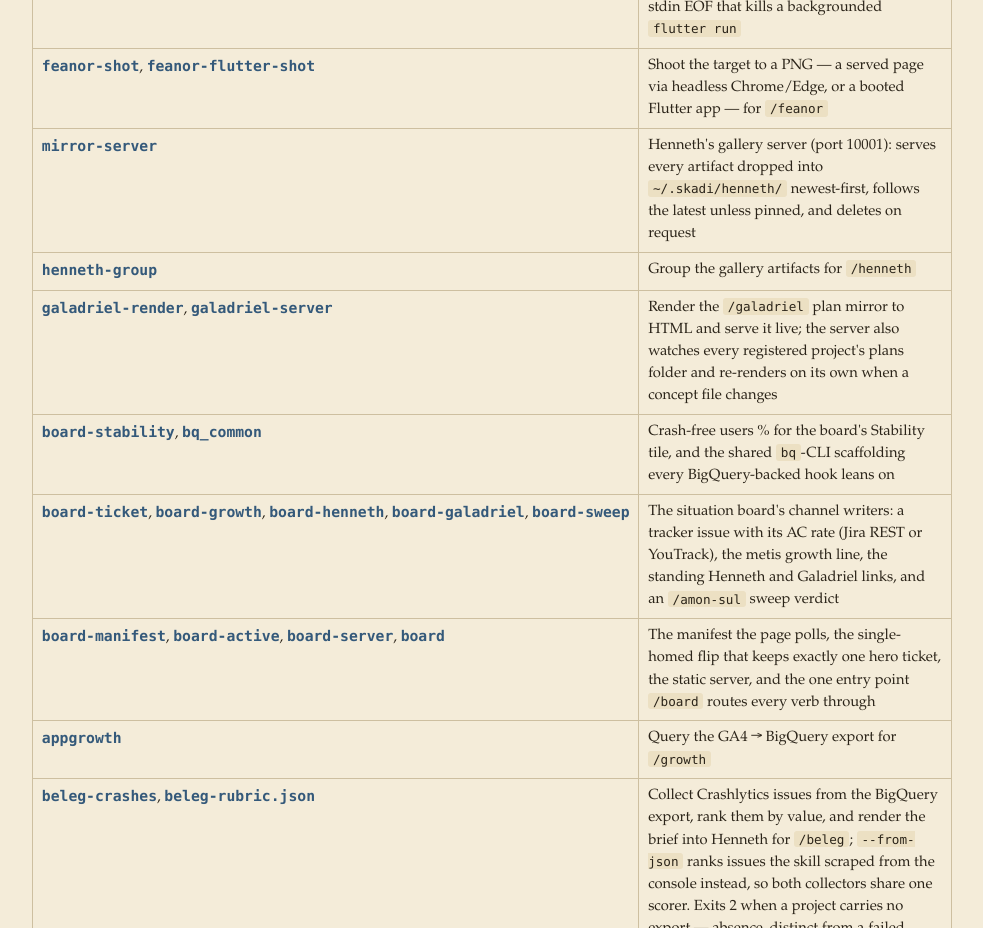
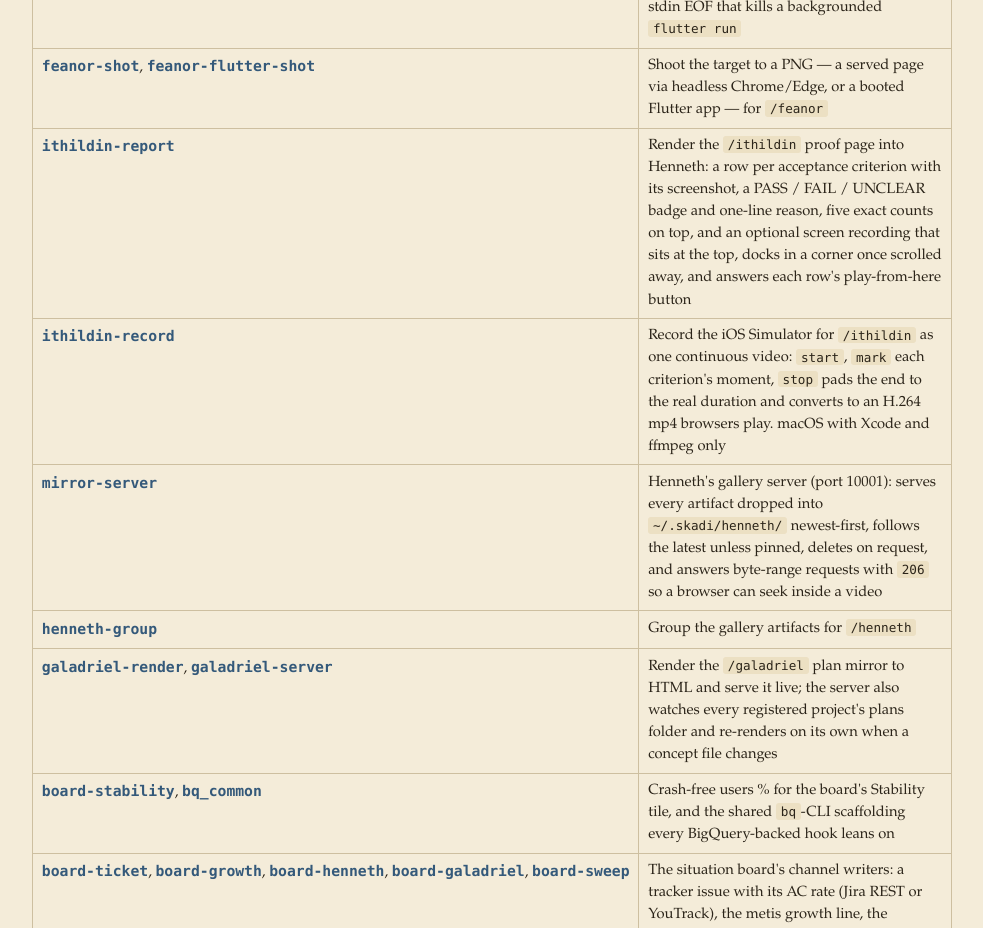
Before and after one commit to LarryHsiao/Skadi, a plain HTML site: page handbook/hooks.html in a window 1280 px wide. Shown: the part 6540-7468 px from the top of the page, without its empty margins (148-1131 px from the left). Drawn offline with Linux system fonts and the light colour scheme.

Commit message:
Bring the handbook and the /ithildin description up to date with the skill
The skill's front matter spoke only of screenshots and verdicts. Its
description and purpose now cover the optional iOS Simulator recording, the
per-criterion play-from-here buttons and the player that docks in a corner, so
the skills cheatsheet card says what the skill does.

Chapter VI of the handbook is regenerated: /ithildin joins the FORGE lane and
the standalone lists in both languages. It had fallen out of step with the
skills tree, so fellowship_graph.py --check and its test were failing.

Chapter IX gains rows for ithildin-report and ithildin-record, and the
mirror-server row now says it answers byte-range requests with 206 so a browser
can seek inside a video.

Co-Authored-By: Claude Sonnet 5.5 <noreply@anthropic.com>

```diff
--- a/handbook/hooks.html
+++ b/handbook/hooks.html
@@ -354,8 +354,16 @@
             <td>Shoot the target to a PNG — a served page via headless Chrome/Edge, or a booted Flutter app — for <code>/feanor</code></td>
           </tr>
           <tr>
+            <td><span class="name">ithildin-report</span></td>
+            <td>Render the <code>/ithildin</code> proof page into Henneth: a row per acceptance criterion with its screenshot, a PASS / FAIL / UNCLEAR badge and one-line reason, five exact counts on top, and an optional screen recording that sits at the top, docks in a corner once scrolled away, and answers each row's play-from-here button</td>
+          </tr>
+          <tr>
+            <td><span class="name">ithildin-record</span></td>
+            <td>Record the iOS Simulator for <code>/ithildin</code> as one continuous video: <code>start</code>, <code>mark</code> each criterion's moment, <code>stop</code> pads the end to the real duration and converts to an H.264 mp4 browsers play. macOS with Xcode and ffmpeg only</td>
+          </tr>
+          <tr>
             <td><span class="name">mirror-server</span></td>
-            <td>Henneth's gallery server (port 10001): serves every artifact dropped into <code>~/.skadi/henneth/</code> newest-first, follows the latest unless pinned, and deletes on request</td>
+            <td>Henneth's gallery server (port 10001): serves every artifact dropped into <code>~/.skadi/henneth/</code> newest-first, follows the latest unless pinned, deletes on request, and answers byte-range requests with <code>206</code> so a browser can seek inside a video</td>
           </tr>
           <tr>
             <td><span class="name">henneth-group</span></td>
```
Also changed, not shown: handbook/skill-fellowship.html (+4 -3 lines), 1 other file.
